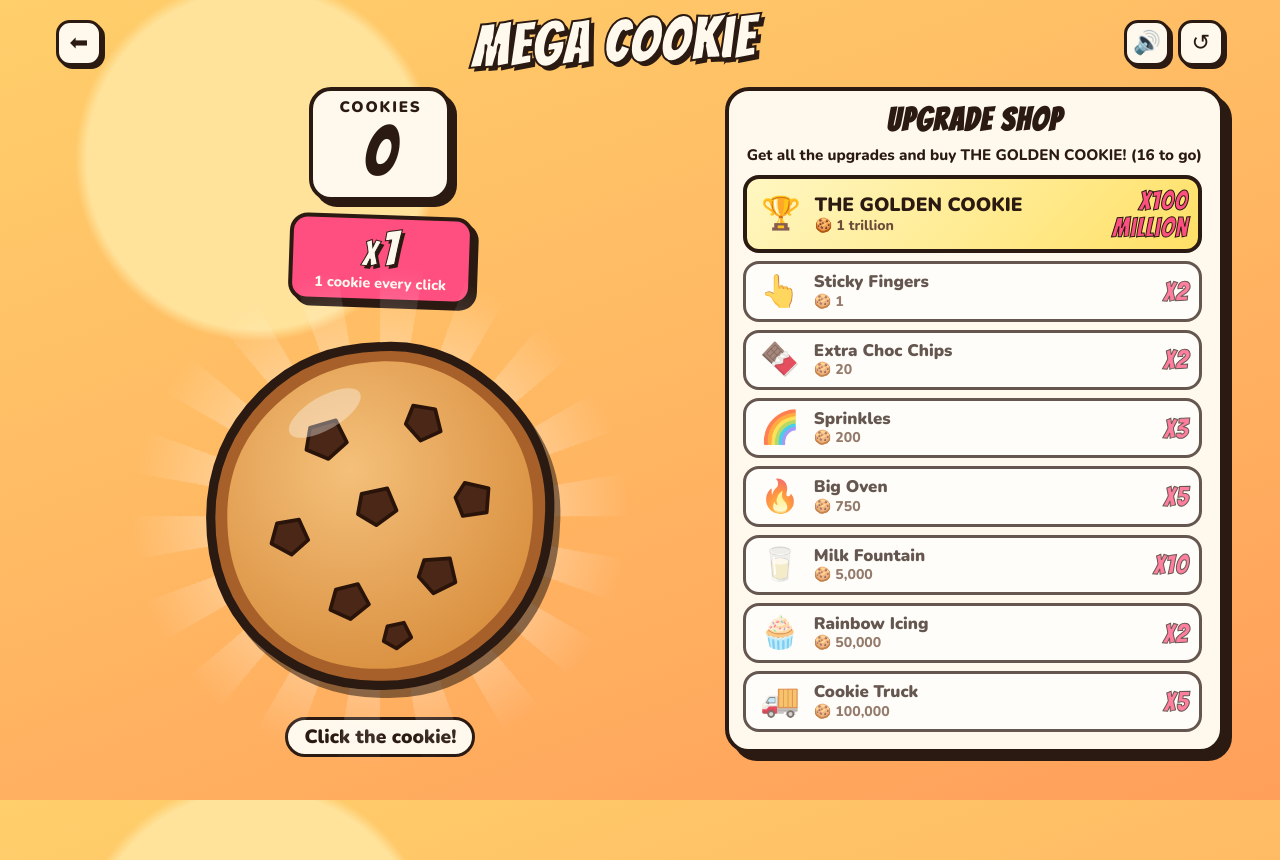
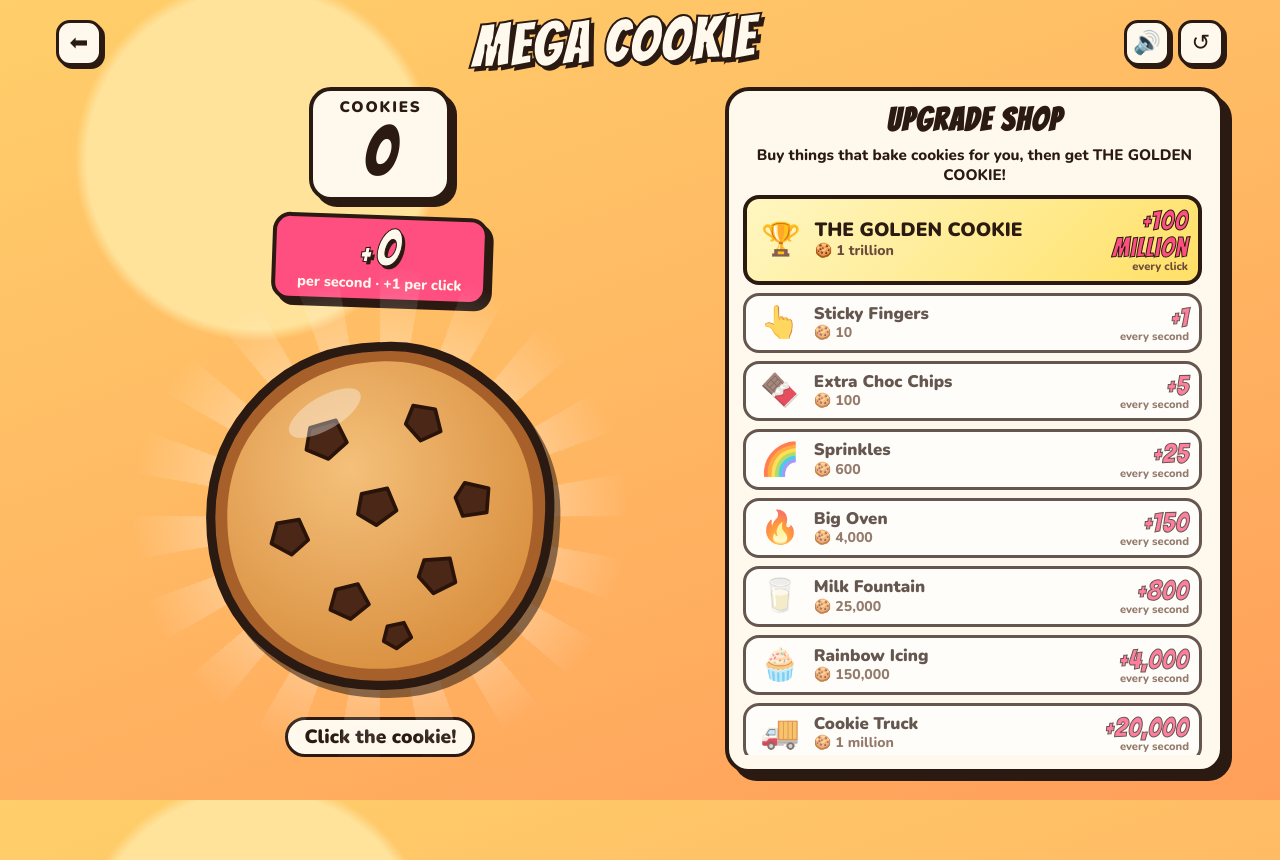
Before and after one commit to davmlaw/harrys-games, a plain HTML site: page mega_cookie/index.html in a window 1280 px wide. Drawn offline with nearby package versions, Linux system fonts and the light colour scheme.

Commit message:
Mega Cookie v3: buy items many times, they add cookies every second (plus, not times)
Co-Authored-By: Claude Opus 5.5 <noreply@anthropic.com>
Claude-Session: https://claude.ai/code/session_014KfQ5B28FhcnRZwJq2pL5d

```diff
--- a/mega_cookie/game.js
+++ b/mega_cookie/game.js
@@ -2,32 +2,39 @@
 // Mega Cookie: click the cookie, buy multipliers, get the Golden Cookie.
 // Every upgrade multiplies how many cookies one click gives you.
 
+// Every item can be bought lots of times. Each one bakes cookies for you every second
+// (the dearer it is, the more it bakes), and the price goes up a bit each time you buy one.
+// THE GOLDEN COOKIE is the big goal: it adds +100 million cookies to every click.
 const ITEMS = [
-  {id:'fingers', ic:'👆', nm:'Sticky Fingers',   x:2,         cost:1},
-  {id:'chips',   ic:'🍫', nm:'Extra Choc Chips', x:2,         cost:20},
-  {id:'sprink',  ic:'🌈', nm:'Sprinkles',        x:3,         cost:200},
-  {id:'oven',    ic:'🔥', nm:'Big Oven',         x:5,         cost:750},
-  {id:'milk',    ic:'🥛', nm:'Milk Fountain',    x:10,        cost:5000},
-  {id:'icing',   ic:'🧁', nm:'Rainbow Icing',    x:2,         cost:50000},
-  {id:'truck',   ic:'🚚', nm:'Cookie Truck',     x:5,         cost:100000},
-  {id:'factory', ic:'🏭', nm:'Cookie Factory',   x:10,        cost:600000},
-  {id:'rocket',  ic:'🚀', nm:'Cookie Rocket',    x:3,         cost:6e6},
-  {id:'moon',    ic:'🌙', nm:'Moon Bakery',      x:10,        cost:2e7},
-  {id:'planet',  ic:'🪐', nm:'Cookie Planet',    x:5,         cost:2e8},
-  {id:'diamond', ic:'💎', nm:'Diamond Cookie',   x:10,        cost:1e9},
-  {id:'galaxy',  ic:'🌌', nm:'Cookie Galaxy',    x:2,         cost:1e10},
-  {id:'univ',    ic:'✨', nm:'Cookie Universe',  x:10,        cost:2e10},
-  {id:'dragon',  ic:'🐉', nm:'Cookie Dragon',    x:5,         cost:2e11},
-  {id:'golden',  ic:'🏆', nm:'THE GOLDEN COOKIE',x:100000000, cost:1e12, final:true},
+  {id:'fingers', ic:'👆', nm:'Sticky Fingers',   ps:1,      cost:10},
+  {id:'chips',   ic:'🍫', nm:'Extra Choc Chips', ps:5,      cost:100},
+  {id:'sprink',  ic:'🌈', nm:'Sprinkles',        ps:25,     cost:600},
+  {id:'oven',    ic:'🔥', nm:'Big Oven',         ps:150,    cost:4000},
+  {id:'milk',    ic:'🥛', nm:'Milk Fountain',    ps:800,    cost:25000},
+  {id:'icing',   ic:'🧁', nm:'Rainbow Icing',    ps:4000,   cost:150000},
+  {id:'truck',   ic:'🚚', nm:'Cookie Truck',     ps:20000,  cost:1e6},
+  {id:'factory', ic:'🏭', nm:'Cookie Factory',   ps:100000, cost:6e6},
+  {id:'rocket',  ic:'🚀', nm:'Cookie Rocket',    ps:500000, cost:4e7},
+  {id:'moon',    ic:'🌙', nm:'Moon Bakery',      ps:2.5e6,  cost:2.5e8},
+  {id:'diamond', ic:'💎', nm:'Diamond Cookie',   ps:9e6,    cost:1e9},
+  {id:'planet',  ic:'🪐', nm:'Cookie Planet',    ps:4e7,    cost:5e9},
+  {id:'galaxy',  ic:'🌌', nm:'Cookie Galaxy',    ps:2e8,    cost:3e10},
+  {id:'univ',    ic:'✨', nm:'Cookie Universe',  ps:7.5e8,  cost:1.5e11},
+  {id:'dragon',  ic:'🐉', nm:'Cookie Dragon',    ps:2e9,    cost:5e11},
+  {id:'golden',  ic:'🏆', nm:'THE GOLDEN COOKIE',pc:1e8,    cost:1e12, final:true},
 ];
+const PRICE_UP = 1.15; // each one you buy costs 15% more than the last
 
-const SAVE_KEY = 'megaCookie1';
-let G = {cookies:0, got:{}, clicks:0, muted:false};
+const SAVE_KEY = 'megaCookie2';
+let G = {cookies:0, n:{}, clicks:0, muted:false, won:false};
 try { const s = JSON.parse(localStorage.getItem(SAVE_KEY)); if (s && typeof s.cookies === 'number') G = Object.assign(G, s); } catch (e) {}
 function save(){ try { localStorage.setItem(SAVE_KEY, JSON.stringify(G)); } catch (e) {} }
 
 const $ = id => document.getElementById(id);
-const perClick = () => ITEMS.reduce((m, it) => G.got[it.id] ? m * it.x : m, 1);
+const owned = it => G.n[it.id] || 0;
+const price = it => Math.ceil(it.cost * Math.pow(PRICE_UP, owned(it)));
+const perSec = () => ITEMS.reduce((t, it) => t + owned(it) * (it.ps || 0), 0);
+const perClick = () => ITEMS.reduce((t, it) => t + owned(it) * (it.pc || 0), 1);
 
 // ---------- numbers ----------
 const WORDS = [[1e21,'sextillion'],[1e18,'quintillion'],[1e15,'quadrillion'],[1e12,'trillion']];
@@ -70,46 +77,40 @@ const sNope = () => tone(160, 0, .22, 'sawtooth', .07, 90);
 const sWin  = () => [523, 523, 523, 659, 784, 659, 784, 1047].forEach((f, i) => tone(f, i * .14, .3, 'square', .07));
 
 // ---------- screen ----------
-const countEl = $('count'), multEl = $('mult'), itemsEl = $('items');
+const countEl = $('count'), itemsEl = $('items');
 function renderShop(){
   itemsEl.innerHTML = '';
-  // the Golden Cookie goal sits at the top so you always know what you're aiming for,
-  // then the ones you still need, and the ones you've already got go to the bottom
-  const rest = ITEMS.filter(it => !it.final);
-  const order = [ITEMS[ITEMS.length - 1], ...rest.filter(it => !G.got[it.id]), ...rest.filter(it => G.got[it.id])];
-  for (const it of order) {
+  // the Golden Cookie goal sits at the top so you always know what you're aiming for
+  for (const it of [ITEMS[ITEMS.length - 1], ...ITEMS.filter(it => !it.final)]) {
     const li = document.createElement('li');
     li.className = 'item' + (it.final ? ' final' : '');
-    li.dataset.id = it.id;
-    li.innerHTML = `<div class="ic">${it.ic}</div><div><div class="nm">${it.nm}</div><div class="cost"><span>🍪 ${fmtShort(it.cost)}</span></div></div><div class="fac">x${fmtShort(it.x)}</div><div class="bar"></div>`;
+    const what = it.final ? `+${fmtShort(it.pc)}<small>every click</small>` : `+${fmtShort(it.ps)}<small>every second</small>`;
+    li.innerHTML = `<div class="ic">${it.ic}</div><div><div class="nm">${it.nm}</div><div class="cost">🍪 <span></span></div></div><div class="fac">${what}</div><div class="bar"></div><div class="own"></div>`;
     li.addEventListener('click', () => buy(it, li));
     itemsEl.appendChild(li);
-    it.el = li; it.bar = li.querySelector('.bar');
+    it.el = li; it.bar = li.querySelector('.bar'); it.costEl = li.querySelector('.cost span'); it.ownEl = li.querySelector('.own');
   }
   update();
 }
 function update(){
   countEl.textContent = fmt(G.cookies);
-  const p = perClick();
-  multEl.textContent = fmt(p);
-  $('perClick').textContent = fmt(p);
-  $('pcS').textContent = p === 1 ? '' : 's';
+  $('perSec').textContent = fmt(perSec());
+  $('perClick').textContent = '+' + fmt(perClick());
   for (const it of ITEMS) {
-    const got = !!G.got[it.id], can = !got && G.cookies >= it.cost;
-    it.el.classList.toggle('got', got);
+    const c = price(it), can = G.cookies >= c;
+    it.costEl.textContent = fmtShort(c);
+    it.ownEl.textContent = owned(it) || '';
     it.el.classList.toggle('can', can);
-    it.el.classList.toggle('no', !got && !can);
-    it.bar.style.width = got ? '0' : Math.min(100, G.cookies / it.cost * 100) + '%';
+    it.el.classList.toggle('no', !can);
+    it.bar.style.width = Math.min(100, G.cookies / c * 100) + '%';
   }
-  const left = ITEMS.filter(it => !G.got[it.id]).length;
-  $('goal').textContent = G.got.golden ? '🏆 You got the Golden Cookie! Keep clicking forever!' :
-    `Get all the upgrades and buy THE GOLDEN COOKIE! (${left} to go)`;
-  document.body.classList.toggle('golden', !!G.got.golden);
+  $('goal').textContent = G.won ? '🏆 You got the Golden Cookie! Keep clicking forever!' :
+    'Buy things that bake cookies for you, then get THE GOLDEN COOKIE!';
+  document.body.classList.toggle('golden', !!G.won);
 }
 
 // ---------- clicking ----------
 const cookieBtn = $('cookie'), fx = $('fx');
-let saveT = 0;
 function clickCookie(x, y){
   const p = perClick();
   G.cookies += p; G.clicks++;
@@ -123,7 +124,6 @@ function clickCookie(x, y){
   for (let i = 0; i < 5; i++) crumb(x, y);
   if (G.clicks > 3) $('hint').classList.add('gone');
   update();
-  clearTimeout(saveT); saveT = setTimeout(save, 400);
 }
 function fling(el, x, y, vx, vy, life, spin){
   fx.appendChild(el);
@@ -160,14 +160,16 @@ cookieBtn.addEventListener('keydown', e => {
 
 // ---------- buying ----------
 function buy(it, li){
-  if (G.got[it.id]) return;
-  if (G.cookies < it.cost) {
+  const c = price(it);
+  if (G.cookies < c) {
     sNope(); li.classList.remove('shake'); void li.offsetWidth; li.classList.add('shake'); return;
   }
-  G.cookies -= it.cost; G.got[it.id] = true; save();
+  G.cookies -= c; G.n[it.id] = owned(it) + 1; save();
   const m = document.querySelector('.mult'); m.classList.remove('pop'); void m.offsetWidth; m.classList.add('pop');
-  renderShop();
-  if (it.final) {
+  li.classList.remove('bought'); void li.offsetWidth; li.classList.add('bought');
+  update();
+  if (it.final && !G.won) {
+    G.won = true; save(); update();
     sWin(); confetti(); setTimeout(confetti, 700);
     $('winPer').textContent = fmt(perClick()); $('win').hidden = false;
   } else sBuy();
@@ -180,14 +182,33 @@ function showMute(){ muteBtn.textContent = G.muted ? '🔇' : '🔊'; }
 muteBtn.addEventListener('click', () => { G.muted = !G.muted; showMute(); save(); });
 $('reset').addEventListener('click', () => {
   if (!confirm('Start again from 0 cookies?')) return;
-  G = {cookies:0, got:{}, clicks:0, muted:G.muted}; save();
-  $('hint').classList.remove('gone'); renderShop();
+  G = {cookies:0, n:{}, clicks:0, muted:G.muted, won:false}; save();
+  $('hint').classList.remove('gone'); update();
 });
 
-// ?shot=N gives N cookies and the first upgrades (for screenshots)
+// ---------- baking every second ----------
+let last = performance.now(), uiT = 0, saveT = 0;
+function loop(now){
+  const dt = Math.min(1, (now - last) / 1000); last = now;
+  G.cookies += perSec() * dt;
+  uiT += dt; saveT += dt;
+  if (uiT > .1) { uiT = 0; update(); }
+  if (saveT > 2) { saveT = 0; save(); }
+  requestAnimationFrame(loop);
+}
+// a hidden tab doesn't run animation frames, so catch up when you come back (up to an hour)
+let hiddenAt = 0;
+document.addEventListener('visibilitychange', () => {
+  if (document.hidden) { hiddenAt = Date.now(); save(); }
+  else if (hiddenAt) { G.cookies += perSec() * Math.min(3600, (Date.now() - hiddenAt) / 1000); hiddenAt = 0; last = performance.now(); update(); }
+});
+addEventListener('pagehide', save);
+
+// ?shot=N gives N cookies and a few items (for screenshots)
 const shot = new URLSearchParams(location.search).get('shot');
-if (shot) { G = {cookies:+shot || 0, got:{fingers:1, chips:1, sprink:1, oven:1}, clicks:9, muted:true}; $('hint').classList.add('gone'); }
+if (shot) { G = {cookies:+shot || 0, n:{fingers:12, chips:6, sprink:3, oven:1}, clicks:9, muted:true, won:false}; $('hint').classList.add('gone'); }
 
 showMute();
 renderShop();
 if (G.clicks > 3) $('hint').classList.add('gone');
+requestAnimationFrame(loop);
--- a/mega_cookie/index.html
+++ b/mega_cookie/index.html
@@ -27,8 +27,8 @@
         <div id="count">0</div>
       </div>
       <div class="mult">
-        <div><span class="x">x</span><span id="mult">1</span></div>
-        <div class="sub"><span id="perClick">1</span> cookie<span id="pcS"></span> every click</div>
+        <div><span class="x">+</span><span id="perSec">0</span></div>
+        <div class="sub">per second · <span id="perClick">+1</span> per click</div>
       </div>
       <div class="cookieWrap">
         <div class="rays" aria-hidden="true"></div>
@@ -73,7 +73,7 @@
   <div class="card">
     <div class="big">🏆</div>
     <h2>YOU GOT THE GOLDEN COOKIE!</h2>
-    <p>You are the best cookie clicker ever!<br>Now every click gives you <b id="winPer"></b> cookies.</p>
+    <p>You are the best cookie clicker ever!<br>Now every click gives you <b id="winPer"></b> cookies.<br>You can buy more Golden Cookies too!</p>
     <button id="winOk">Keep clicking!</button>
   </div>
 </div>
--- a/mega_cookie/style.css
+++ b/mega_cookie/style.css
@@ -79,15 +79,16 @@ body.golden .rays{background:repeating-conic-gradient(rgba(255,240,120,.8) 0 10d
 .item.can:hover{background:#d2ffec}
 .item.can .cost{color:#0c7a50}
 .item.can .cost::after{content:"  ← BUY!";color:var(--berry)}
+.item .own{position:absolute;top:4px;left:4px;min-width:22px;height:22px;padding:0 5px;border-radius:999px;background:var(--sky);color:#fff;
+  border:2px solid var(--ink);font-weight:900;font-size:.75rem;display:grid;place-items:center;line-height:1}
+.item .own:empty{display:none}
+.item .fac small{display:block;font-family:var(--body);font-size:.7rem;-webkit-text-stroke:0;color:#6b4c3a;font-weight:800;letter-spacing:0}
+.item.bought{animation:pop .4s}
 @keyframes wiggle{0%,100%{transform:rotate(0)}50%{transform:rotate(-.8deg)}}
 .item.no{opacity:.72}
-.item.got{background:#f3ece3;opacity:.6}
-.item.got .cost::after{content:"✔ got it!";color:#0c7a50}
-.item.got .cost span{display:none}
 .item.final{border-width:4px;background:linear-gradient(135deg,#fff7c2,#ffe066)}
 .item.final .nm{font-size:1.2rem}
 .item.final.no{opacity:1}
-.item.final.got{opacity:1}
 .item.shake{animation:shake .3s}
 @keyframes shake{25%{transform:translateX(-6px)}75%{transform:translateX(6px)}}
 
```
Also changed, not shown: assets/mega_cookie.jpg, 1 other file.
